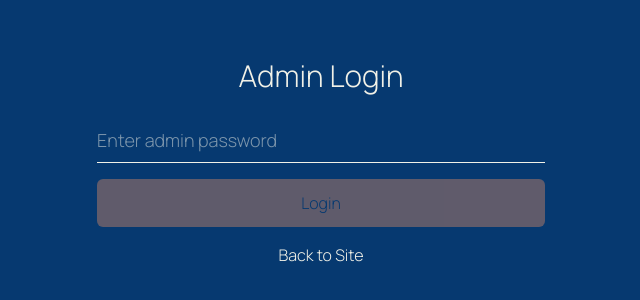
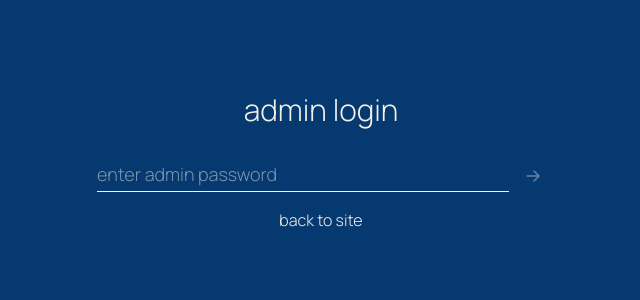
Before and after one commit to barnamarczali/personal-website, a Next.js app: page /admin in a window 1280 px wide. Shown: the part 238-538 px from the top of the page, without its empty margins (319-959 px from the left). Built offline with nearby package versions, Linux system fonts and the light colour scheme.

Commit message:
updates to admin page

```diff
--- a/app/admin/page.tsx
+++ b/app/admin/page.tsx
@@ -14,6 +14,7 @@ export default function AdminPage() {
   const [password, setPassword] = useState('');
   const [authError, setAuthError] = useState('');
   const [isAuthenticating, setIsAuthenticating] = useState(false);
+  const [isFocused, setIsFocused] = useState(false);
 
   const [songRecs, setSongRecs] = useState<Recommendation[]>([]);
   const [writingRecs, setWritingRecs] = useState<Recommendation[]>([]);
@@ -109,7 +110,7 @@ export default function AdminPage() {
       </h2>
       {recommendations.length === 0 ? (
         <p className="text-brand-text/60 text-lg font-light">
-          No {title.toLowerCase()} yet
+          no {title.toLowerCase()} yet
         </p>
       ) : (
         <div className="space-y-3">
@@ -138,37 +139,64 @@ export default function AdminPage() {
       <main className="min-h-screen p-8 flex items-center justify-center">
         <div className="max-w-md w-full">
           <h1 className="text-3xl font-light text-brand-text mb-8 text-center">
-            Admin Login
+            admin login
           </h1>
           <form onSubmit={handleLogin} className="space-y-4">
-            <div>
+            <div className="flex items-center gap-3">
+              <div className="flex-1 relative">
                 <input
                   type="password"
                   value={password}
                   onChange={(e) => setPassword(e.target.value)}
-                placeholder="Enter admin password"
+                  onFocus={() => setIsFocused(true)}
+                  onBlur={() => setIsFocused(false)}
+                  placeholder="enter admin password"
                   disabled={isAuthenticating}
-                className="w-full bg-transparent border-b border-brand-text text-lg font-light outline-none transition-colors duration-300 pb-2 placeholder:text-brand-text/50 focus:border-brand-accent focus:text-brand-accent"
+                  className={`w-full bg-transparent text-lg font-light outline-none pb-1 placeholder:transition-colors placeholder:duration-300 transition-colors duration-300 ${
+                    isFocused
+                      ? 'text-brand-accent placeholder:text-brand-accent/50'
+                      : 'text-brand-text placeholder:text-brand-text/50'
+                  }`}
                   style={{
                     caretColor: '#E58F65',
                   }}
                 />
+                <div className={`absolute bottom-0 left-0 right-0 h-[1px] transition-colors duration-300 ${
+                  isFocused ? 'bg-brand-accent' : 'bg-brand-text'
+                }`}></div>
+              </div>
+              <button
+                type="submit"
+                disabled={isAuthenticating || !password}
+                className={`group flex-shrink-0 transition-colors duration-300 disabled:opacity-40 disabled:cursor-not-allowed ${
+                  isFocused ? 'text-brand-accent' : 'text-brand-text hover:text-brand-accent'
+                }`}
+                aria-label="Submit"
+              >
+                <svg
+                  className="w-6 h-6 transition-transform duration-300 group-hover:translate-x-1"
+                  fill="none"
+                  stroke="currentColor"
+                  viewBox="0 0 24 24"
+                  xmlns="http://www.w3.org/2000/svg"
+                >
+                  <path
+                    strokeLinecap="round"
+                    strokeLinejoin="round"
+                    strokeWidth={1.5}
+                    d="M13 7l5 5m0 0l-5 5m5-5H6"
+                  />
+                </svg>
+              </button>
             </div>
             {authError && (
               <p className="text-red-400 text-sm font-light">{authError}</p>
             )}
-            <button
-              type="submit"
-              disabled={isAuthenticating || !password}
-              className="w-full px-6 py-3 bg-brand-accent text-brand-bg rounded-md hover:opacity-80 transition-opacity disabled:opacity-40 disabled:cursor-not-allowed font-light"
-            >
-              {isAuthenticating ? 'Authenticating...' : 'Login'}
-            </button>
             <a
               href="/"
               className="block text-center text-brand-text hover:text-brand-accent transition-colors text-base font-light mt-4"
             >
-              Back to Site
+              back to site
             </a>
           </form>
         </div>
@@ -181,9 +209,9 @@ export default function AdminPage() {
       <main className="min-h-screen p-8">
         <div className="max-w-4xl mx-auto">
           <h1 className="text-3xl font-light text-brand-text mb-8">
-            Recommendations Admin
+            recommendations admin
           </h1>
-          <p className="text-lg font-light text-brand-text">Loading...</p>
+          <p className="text-lg font-light text-brand-text">loading...</p>
         </div>
       </main>
     );
@@ -194,17 +222,17 @@ export default function AdminPage() {
       <main className="min-h-screen p-8">
         <div className="max-w-4xl mx-auto">
           <h1 className="text-3xl font-light text-brand-text mb-8">
-            Recommendations Admin
+            recommendations admin
           </h1>
           <p className="text-lg font-light text-red-400 mb-4">{error}</p>
           <p className="text-base font-light text-brand-text/80">
-            Check the DATABASE_SETUP.md file for setup instructions.
+            check the DATABASE_SETUP.md file for setup instructions.
           </p>
           <button
             onClick={fetchRecommendations}
             className="mt-4 px-4 py-2 bg-brand-accent text-brand-bg rounded-md hover:opacity-80 transition-opacity"
           >
-            Try Again
+            try again
           </button>
         </div>
       </main>
@@ -216,42 +244,42 @@ export default function AdminPage() {
       <div className="max-w-4xl mx-auto">
         <div className="flex items-center justify-between mb-8">
           <h1 className="text-3xl font-light text-brand-text">
-            Recommendations Admin
+            recommendations admin
           </h1>
           <div className="flex gap-4">
             <button
               onClick={fetchRecommendations}
               className="px-4 py-2 text-brand-text hover:text-brand-accent transition-colors text-base font-light"
             >
-              Refresh
+              refresh
             </button>
             <button
               onClick={handleLogout}
               className="px-4 py-2 text-brand-text hover:text-brand-accent transition-colors text-base font-light"
             >
-              Logout
+              logout
             </button>
             <a
               href="/"
               className="px-4 py-2 text-brand-text hover:text-brand-accent transition-colors text-base font-light"
             >
-              Back to Site
+              back to site
             </a>
           </div>
         </div>
 
         <RecommendationSection
-          title="Song Recommendations"
+          title="song recommendations"
           recommendations={songRecs}
         />
 
         <RecommendationSection
-          title="Writing Requests"
+          title="writing requests"
           recommendations={writingRecs}
         />
 
         <RecommendationSection
-          title="Book Recommendations"
+          title="book recommendations"
           recommendations={bookRecs}
         />
       </div>
```
Lines whose indentation alone changed are shown as unchanged.
